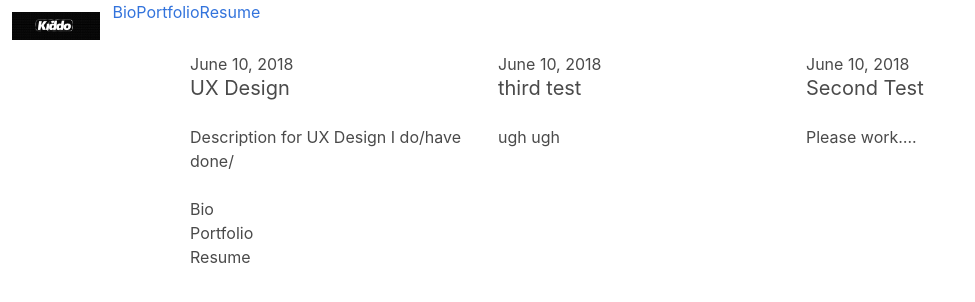
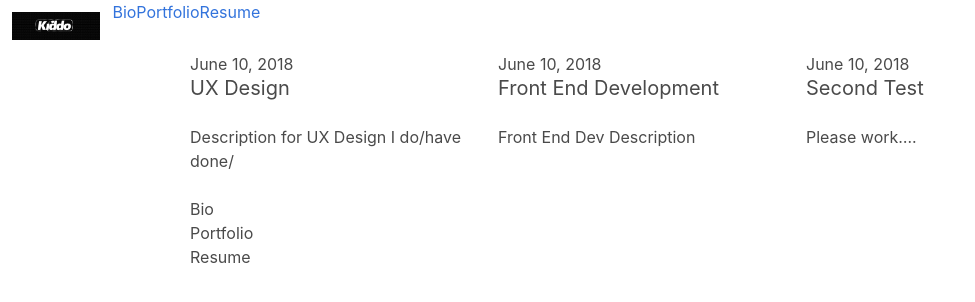
Before and after one commit to Gordon325/gsthree.com, a Jekyll site: the page built from index.html, in a window 1280 px wide. Shown: the top 302 px of the page, without its empty margins (0-975 px from the left). Built offline with Jekyll 4.4.1, drawn with Linux system fonts in a browser that asks for light colours; nearby versions of some CDN libraries.

Commit message:
Updated Third Test

```diff
--- a/_posts/2018-06-10-third-test.markdown
+++ b/_posts/2018-06-10-third-test.markdown
@@ -1,6 +1,7 @@
 ---
-title: third test
+title: Front End Development
 date: 2018-06-10 06:45:00 Z
+featureImage: "/uploads/placeholder.png"
 ---
 
-ugh ugh
+Front End Dev Description
```
